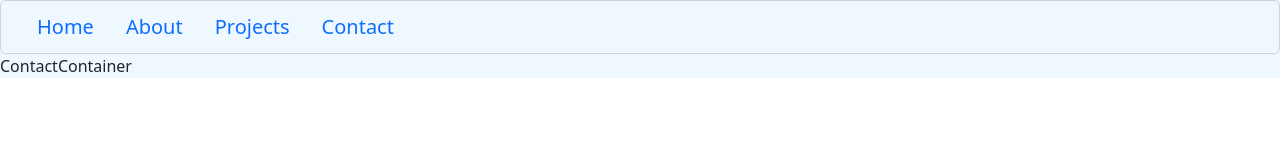
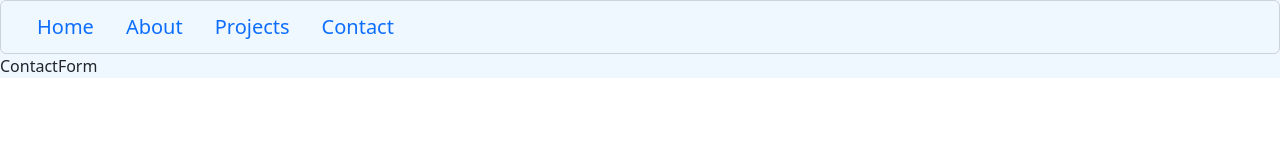
Before and after one commit to gramscott/Portfolio, a React (Create React App) app: page /contact in a window 1280 px wide. Shown: the top 160 px of the page. Built offline with nearby package versions, Linux system fonts and the light colour scheme.

Commit message:
conta ct form has been created and con

```diff
--- /dev/null
+++ b/src/components/ContactComponents/ContactForm.js
@@ -0,0 +1,9 @@
+import React from 'react'
+
+const ContactForm = () => {
+  return (
+    <div>ContactForm</div>
+  )
+}
+
+export default ContactForm
--- a/src/containers/ContactContainer.js
+++ b/src/containers/ContactContainer.js
@@ -1,8 +1,9 @@
 import React from 'react'
+import ContactForm from '../components/ContactComponents/ContactForm'
 
 const ContactContainer = () => {
   return (
-    <div>ContactContainer</div>
+    <ContactForm/>
   )
 }
 
```
